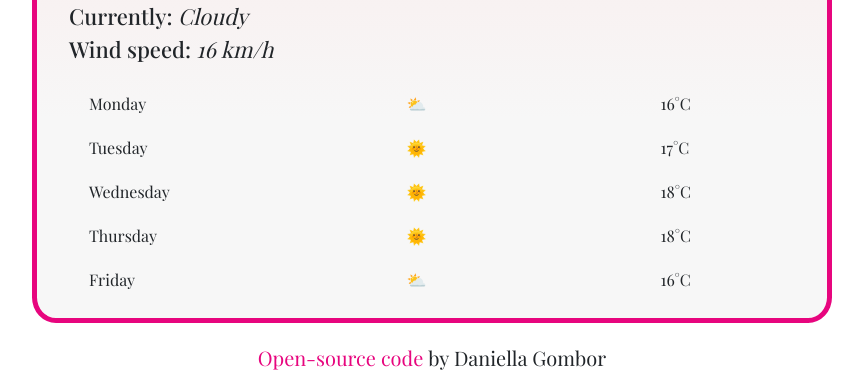
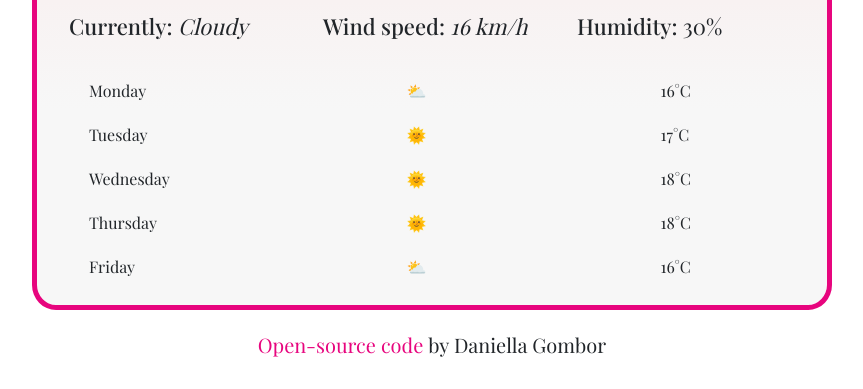
Before and after one commit to dandan-09/my-weather-app-shecodes, a plain HTML site: page index.html in a window 1280 px wide. Shown: the part 546-935 px from the top of the page, without its empty margins (208-1071 px from the left). Drawn offline with nearby package versions, Linux system fonts and the light colour scheme; no server answers; a web font is replaced by a local one.

Commit message:
added humidity

```diff
--- a/index.html
+++ b/index.html
@@ -64,10 +64,11 @@
         </h2>
         <ul id="weather-descriptions">
           <li>
-            <span id="currently">Currently: </span><span id="description">Cloudy</span>
-          </li>
-          <li>
-            <span id="wind-speed-element">Wind speed: </span><span id="wind"><span id="wind-speed">16</span> km/h</span>
+            <div class="row">
+          <div class="col-4"><span id="currently">Currently: </span><span id="description">Cloudy</span></div>
+          <div class="col-4"><span id="wind-speed-element">Wind speed: </span><span id="wind"><span id="wind-speed">16</span> km/h</span></div>
+          <div class="col-4"><span id="humidity-element">Humidity: </span><span id="humidity">30%</span></div>
+          </div>
           </li>
         </ul>
         <ul>
--- a/script.js
+++ b/script.js
@@ -64,6 +64,9 @@ function showTemperature(response) {
   document.querySelector("#wind-speed").innerHTML = Math.round(
     response.data.wind.speed
   );
+  document.querySelector("#humidity").innerHTML = `${Math.round(
+    response.data.main.humidity
+  )}%`;
   document
     .querySelector("#main-icon")
     .setAttribute(
--- a/styles.css
+++ b/styles.css
@@ -17,7 +17,8 @@ p {
 }
 
 #currently,
-#wind-speed-element {
+#wind-speed-element,
+#humidity-element {
   font-weight: 500;
   margin-left: -20px;
 }
```
